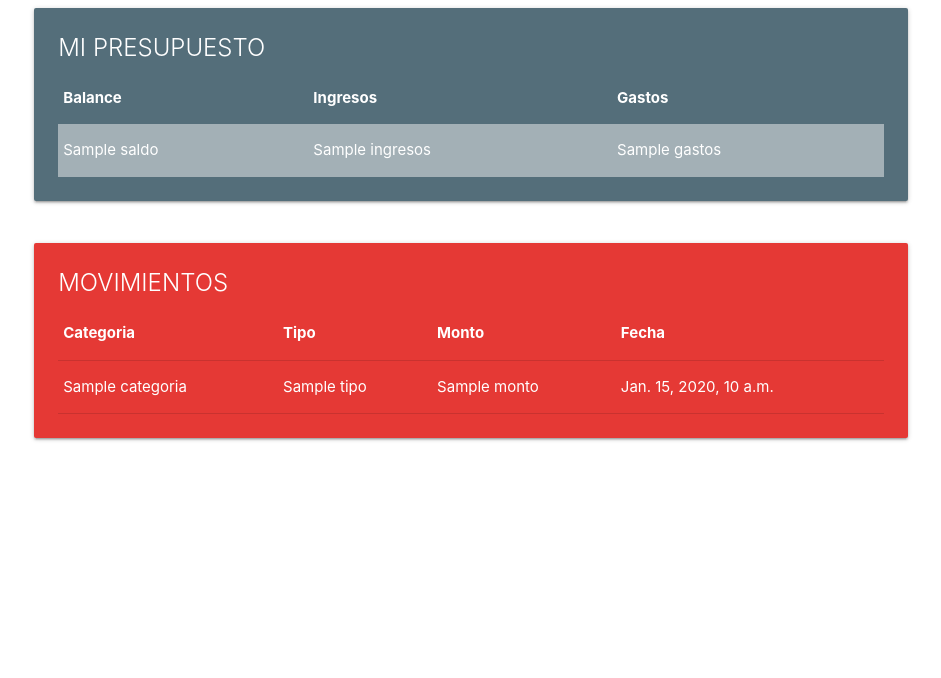
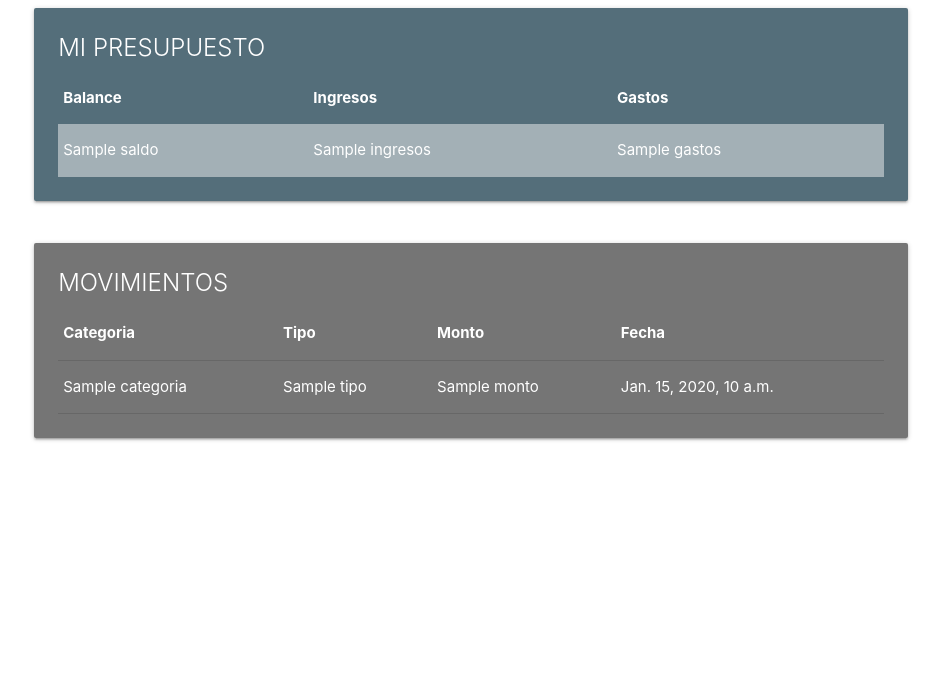
Before and after one commit to briamosorio11/Presupuesto, a Django app: template templates/home.html in a window 1280 px wide. Shown: the top 678 px of the page, without its empty margins (169-1110 px from the left). Run offline with Django 3.2, Linux system fonts and the light colour scheme; the template is opened without the code that fills it: most values are stand-ins (such as "Sample title", 1, 10 or a date in 2020).

Commit message:
cambio de color en home

```diff
--- a/templates/home.html
+++ b/templates/home.html
@@ -41,7 +41,7 @@
     <div class="container">
         <div class="row">
             <div class="col s12 m12">
-                <div class="card red darken-1">
+                <div class="card grey darken-1">
                     <div class="card-content white-text">
                         <span class="card-title">MOVIMIENTOS</span>
                         <table class="table table-dark">
```
